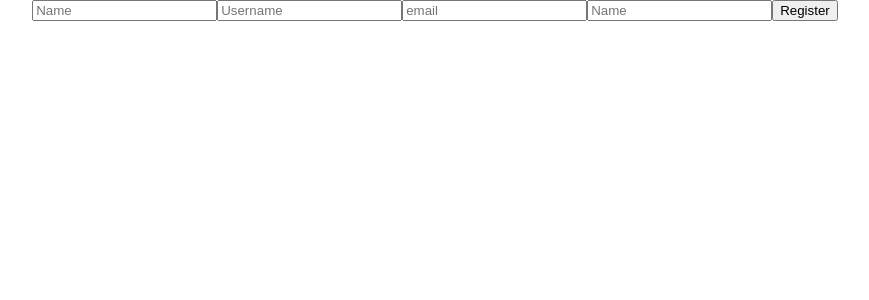
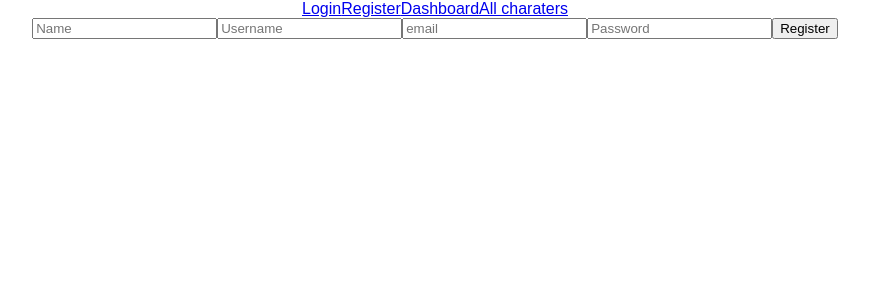
Before and after one commit to vic6/rails-react-auth, a React (Create React App) app in the folder client/: page /register in a window 1280 px wide. Shown: the top 300 px of the page, without its empty margins (205-1074 px from the left). Built offline with nearby package versions, Linux system fonts and the light colour scheme.

Commit message:
Add navbar. Add login and register routes and redirects. Add dashboard component

```diff
--- a/client/src/App.js
+++ b/client/src/App.js
@@ -3,8 +3,9 @@ import { BrowserRouter as Router, Link, Redirect, Route } from 'react-router-dom
 import './App.css';
 import Auth from './modules/Auth';
 import CharacterList from './components/CharacterList';
+import Dashboard from './components/Dashboard';
+import LoginForm from './components/LoginForm';
 import RegisterForm from './components/RegisterForm';
-import LoginForm from './components/LoginForm';
 
 class App extends Component {
   state = {
@@ -32,7 +33,6 @@ class App extends Component {
   };
 
   handleLogin = (event, data) => {
-    console.log('hi');
     event.preventDefault();
     fetch('/login', {
       method: 'POST',
@@ -54,13 +54,40 @@ class App extends Component {
     return (
       <Router>
         <div className="App">
+          <div className='nav'>
+            <Link to='/login'>Login</Link>
+            <Link to='/register'>Register</Link>
+            <Link to='/dash'>Dashboard</Link>
+            <Link to='/characters'>All charaters</Link>
+          </div>
           <Route exact path="/characters" render={() => <CharacterList />} />
           <Route
             exact
             path="/register"
-            render={() => <RegisterForm handleRegisterSubmit={this.handleRegisterSubmit} />}
+            render={() =>
+              this.state.auth ? (
+                <Redirect to="/dash" />
+              ) : (
+                <RegisterForm handleRegisterSubmit={this.handleRegisterSubmit} />
+              )
+            }
           />
-          <Route exact path="/login" render={() => <LoginForm handleLogin={this.handleLogin} />} />
+          <Route
+            exact
+            path="/login"
+            render={() =>
+              this.state.auth ? (
+                <Redirect to="/dash" />
+              ) : (
+                <LoginForm handleLogin={this.handleLogin} />
+              )
+            }
+          />
+          <Route
+            exact
+            path="/dash"
+            render={() => (this.state.auth ? <Dashboard /> : <Redirect to="/login" />)}
+          />
         </div>
       </Router>
     );
--- a/client/src/components/Dashboard.js
+++ b/client/src/components/Dashboard.js
@@ -0,0 +1,35 @@
+import React, { Component } from 'react';
+import Auth from '../modules/Auth';
+
+export default class Dashboard extends Component {
+  state = { myCharacters: null, loaded: false };
+
+  componentDidMount() {
+    fetch('/profile', {
+      method: 'GET',
+      headers: {
+        token: Auth.getToken(),
+        Authorization: `Token ${Auth.getToken()}`
+      }
+    })
+      .then(res => res.json())
+      .then(res => {
+        this.setState({ myCharacters: res.characters, loaded: true });
+        console.log(res);
+        console.log(this.state);
+      })
+      .catch(err => console.log(err));
+  }
+
+  renderCharacters = () =>
+    this.state.myCharacters.map(character => (
+      <div key={character.id} className="character">
+        <h3>{character.name}</h3>
+        <p>{character.description}</p>
+      </div>
+    ));
+  render() {
+    const { loaded } = this.state;
+    return <div className="characters">{loaded ? this.renderCharacters() : <p>...Loading</p>}</div>;
+  }
+}
--- a/client/src/components/RegisterForm.js
+++ b/client/src/components/RegisterForm.js
@@ -18,7 +18,7 @@ export default class RegisterForm extends Component {
           <input type='text' name='name' value={name} placeholder='Name'/>
           <input type='text' name='username' value={username} placeholder='Username'/>
           <input type='email' name='email' value={email} placeholder='email'/>
-          <input type='password' name='password' value={password} placeholder='Name'/>
+          <input type='password' name='password' value={password} placeholder='Password'/>
           <input type='submit' value='Register'/>
         </form>
       </div>
```
